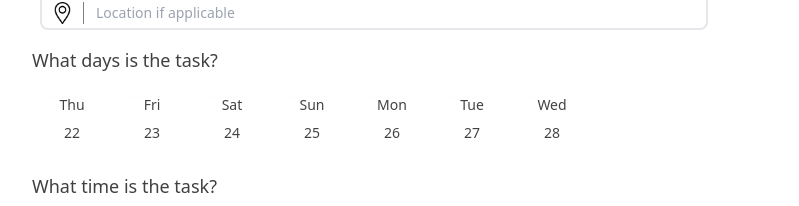
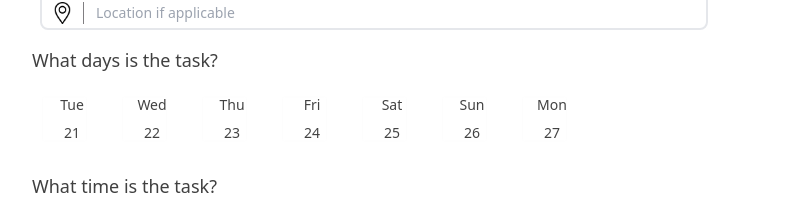
Before and after one commit to GeorgeCloud/daily-achievement, a Next.js app: page /tasks/new in a window 1280 px wide. Shown: the part 388-594 px from the top of the page, without its empty margins (240-1039 px from the left). Built offline with nearby package versions, Linux system fonts and the light colour scheme.

Commit message:
generate day inputs dynamically

```diff
--- a/components/TaskForm.js
+++ b/components/TaskForm.js
@@ -1,5 +1,6 @@
 import Image from 'next/image'
 import { useRouter } from 'next/router'
+import getNextSevenDays from '../lib/time'
 
 export default function TaskForm(){
   const router = useRouter()
@@ -7,8 +8,9 @@ export default function TaskForm(){
   const handleTaskForm = async (e) => {
     e.preventDefault()
     const dateNow = new Date();
-    const dateInputs = document.getElementsByClassName('date');
+    const dateInputs = document.getElementsByClassName('day');
 
+    debugger
     const taskStamps = Array.from(dateInputs).reduce((datesArr, dateInput) => {
       if (dateInput.checked){
         const daysAway = parseInt(dateInput.value)
@@ -91,56 +93,18 @@ export default function TaskForm(){
         <div class="task-inputs h-full">
           <div class="days-and-color mt-6 md:mt-4">
             <p class="font-meidum text-neutral-700 text-lg">What days is the task?</p>
-            <fieldset class="select-task flex mb-3" name="date" required multiple>
-              <div>
-                <input type="checkbox" name="thu" value="0"/>
-                <div class="group-label flex flex-col w-10 justify-center text-neutral-700 items-center">
-                  <label class="label-1 font-medium text-sm">Thu</label>
-                  <label class="label-2 font-light text-sm pt-2">22</label>
-                </div>
-              </div>
-              <div>
-               <input type="checkbox" name="fri" value="1" />
-               <div class="group-label flex flex-col w-10 justify-center text-neutral-700 items-center">
-                  <label class="label-1 font-medium text-sm">Fri</label>
-                  <label class="label-2 font-light text-sm pt-2">23</label>
-                </div>
-              </div>
-              <div>
-               <input type="checkbox" name="sat" value="2" />
-               <div class="group-label flex flex-col w-10 justify-center text-neutral-700 items-center">
-                  <label class="label-1 font-medium text-sm">Sat</label>
-                  <label class="label-2 font-light text-sm pt-2">24</label>
-                </div>
-              </div>
-              <div>
-               <input type="checkbox" name="sun" value="3" />
-               <div class="group-label flex flex-col w-10 justify-center text-neutral-700 items-center">
-                  <label class="label-1 font-medium text-sm">Sun</label>
-                  <label class="label-2 font-light text-sm pt-2">25</label>
-                </div>
-              </div>
-              <div>
-               <input type="checkbox" name="mon" value="4" />
-               <div class="group-label flex flex-col w-10 justify-center text-neutral-700 items-center">
-                  <label class="label-1 font-medium text-sm">Mon</label>
-                  <label class="label-2 font-light text-sm pt-2">26</label>
-                </div>
-              </div>
-              <div>
-               <input type="checkbox" name="tue" value="5" />
-               <div class="group-label flex flex-col w-10 justify-center text-neutral-700 items-center">
-                  <label class="label-1 font-medium text-sm">Tue</label>
-                  <label class="label-2 font-light text-sm pt-2">27</label>
-                </div>
-              </div>
-              <div>
-               <input type="checkbox" name="wed" value="6" />
-               <div class="group-label flex flex-col w-10 justify-center text-neutral-700 items-center">
-                  <label class="label-1 font-medium text-sm">Wed</label>
-                  <label class="label-2 font-light text-sm pt-2">28</label>
-                </div>
-              </div>
+            <fieldset class="select-task flex mb-3" name="date" required>
+              {Object.values(getNextSevenDays()).map((day, idx) => {
+                return (
+                  <div key={day.dayOfWeek}>
+                    <input type="checkbox" class="day" value={idx} />
+                    <div class="group-label flex flex-col w-10 justify-center text-neutral-700 items-center">
+                      <label class="label-1 font-medium text-sm">{day.dayOfWeek}</label>
+                      <label class="label-2 font-light text-sm pt-2">{day.dateOfMonth}</label>
+                    </div>
+                  </div>
+                )
+              })}
             </fieldset>
 
             {/* Time */}
--- /dev/null
+++ b/lib/time.js
@@ -0,0 +1,16 @@
+export default function getNextSevenDays() {
+    const days = ['Sun', 'Mon', 'Tue', 'Wed', 'Thu', 'Fri', 'Sat'];
+    const today = new Date();
+    const nextSevenDays = [];
+
+    for (let i = 0; i < 7; i++) {
+      const nextDay = new Date(today);
+      nextDay.setDate(today.getDate() + i);
+
+      const dayOfWeek = days[nextDay.getDay()];
+      const dateOfMonth = nextDay.getDate();
+      nextSevenDays.push({ dayOfWeek, dateOfMonth });
+    }
+
+    return nextSevenDays;
+}
```
